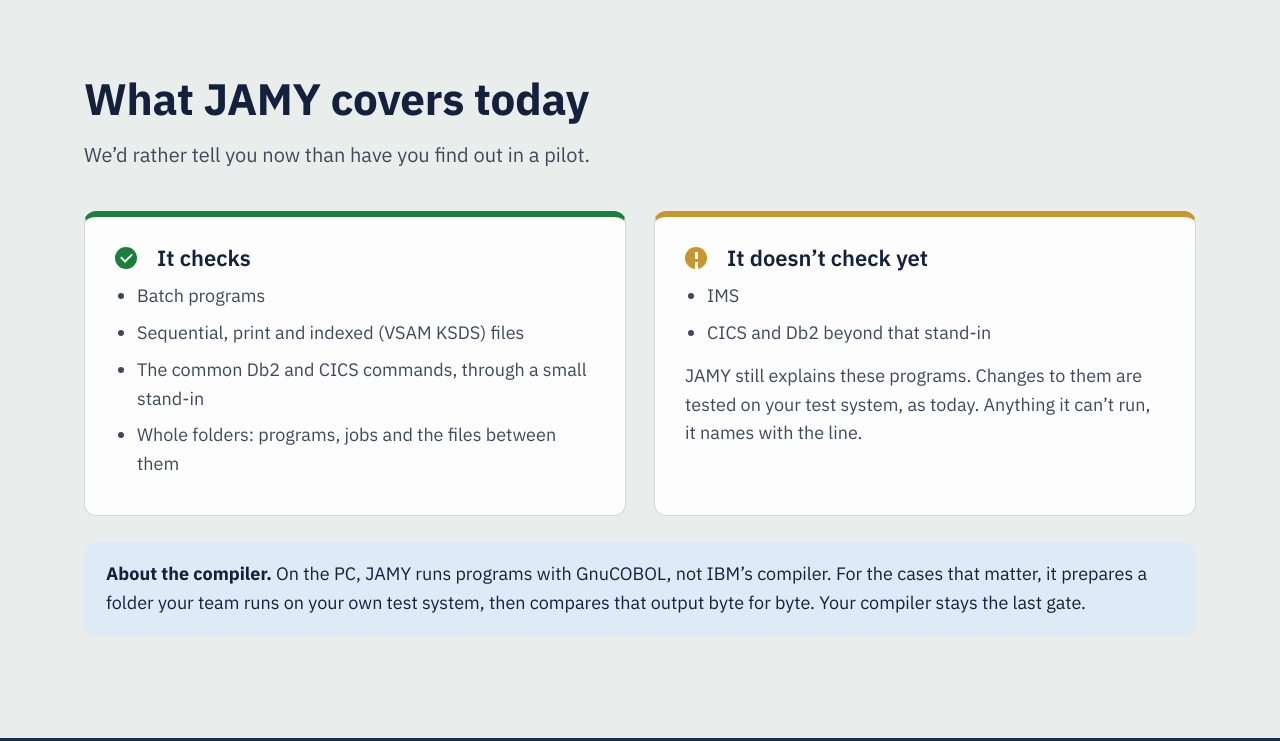
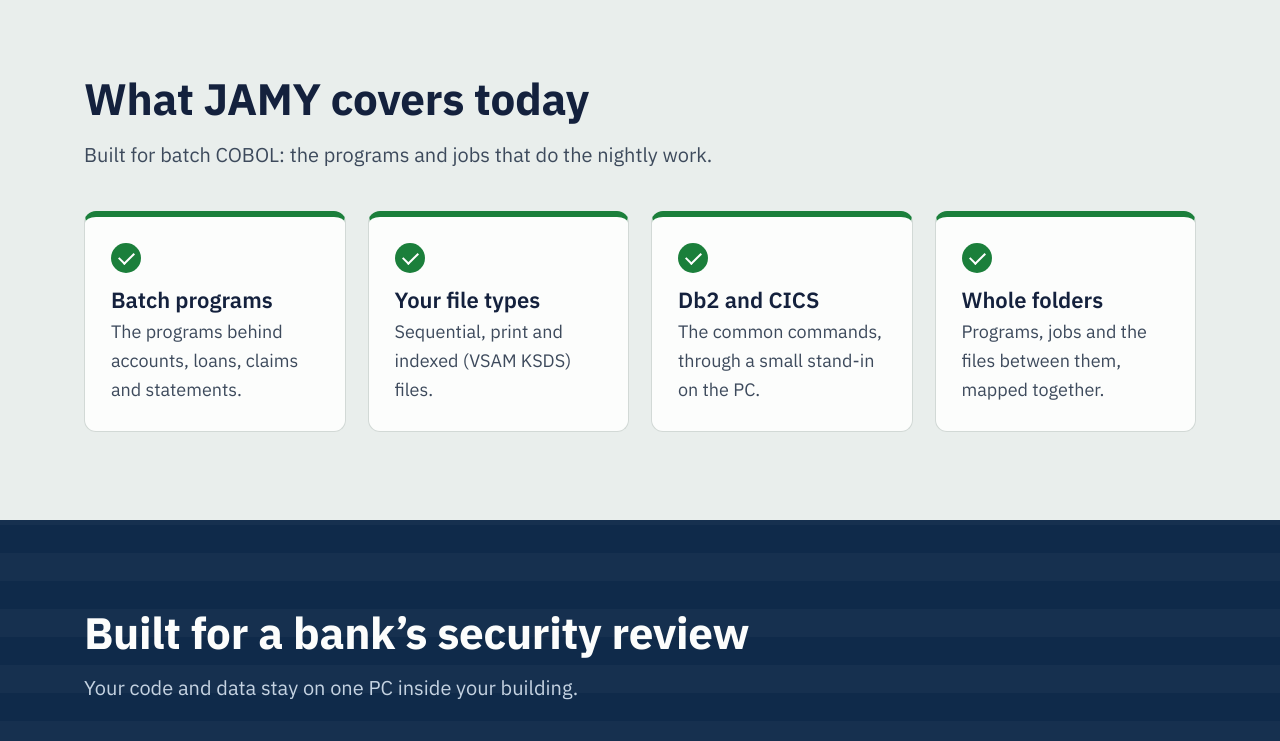
Before and after one commit to ravi12203/usejamy-site, a plain HTML site: page index.html in a window 1280 px wide. Shown: the part 5200-5941 px from the top of the page. Drawn offline with Linux system fonts and the light colour scheme.

Commit message:
Coverage: lead with what it does; limits in Questions

```diff
--- a/index.html
+++ b/index.html
@@ -188,6 +188,11 @@ section.dark .lede { color: var(--mist); }
 .box.n { border-top: 6px solid #C9952E; }
 .aside { margin-top: 26px; background: var(--blue-bg); border-radius: 12px; padding: 18px 22px; color: var(--ink); }
 
+.covers { display: grid; grid-template-columns: repeat(4, 1fr); gap: 22px; }
+.covers .card { background: var(--white); border-radius: 12px; padding: 26px; border: 1px solid var(--line); border-top: 6px solid var(--ok); }
+.covers .yes { margin: 0 0 14px; width: 30px; height: 30px; display: block; }
+.covers .yes::after { left: 8px; top: 9px; width: 13px; height: 7px; }
+.covers p { margin: 0; color: var(--body); }
 /* security */
 .safe { display: grid; grid-template-columns: repeat(3, 1fr); gap: 22px; }
 .safe .card { background: rgba(255, 255, 255, .07); border: 1px solid rgba(197, 211, 226, .28); border-radius: 12px; padding: 24px; }
@@ -254,6 +259,7 @@ footer p { margin: 0; flex-basis: 100%; }
   .band .it:nth-child(2) { border-right: 0; }
   .band .it:nth-child(-n+2) { border-bottom: 1px solid var(--line); }
   .steps, .verdicts, .safe, .who, .start { grid-template-columns: 1fr; }
+  .covers { grid-template-columns: 1fr 1fr; }
   .diagram { display: none; }
   .nav .links { display: none; }
   .nav .btn { margin-left: auto; }
@@ -269,6 +275,7 @@ footer p { margin: 0; flex-basis: 100%; }
 }
 @media (max-width: 560px) {
   .band .in { grid-template-columns: 1fr; }
+  .covers { grid-template-columns: 1fr; }
   .band .it { border-right: 0; border-bottom: 1px solid var(--line); }
   .band .it:last-child { border-bottom: 0; }
   .listing pre { font-size: 12.5px; }
@@ -500,27 +507,13 @@ footer p { margin: 0; flex-basis: 100%; }
 <section class="tint" id="covers">
   <div class="wrap">
     <h2>What JAMY covers today</h2>
-    <p class="lede">We’d rather tell you now than have you find out in a pilot.</p>
-    <div class="cols">
-      <div class="box y">
-        <h3><span class="yes"></span>It checks</h3>
-        <ul>
-          <li>Batch programs</li>
-          <li>Sequential, print and indexed (VSAM KSDS) files</li>
-          <li>The common Db2 and CICS commands, through a small stand-in</li>
-          <li>Whole folders: programs, jobs and the files between them</li>
-        </ul>
-      </div>
-      <div class="box n">
-        <h3><span class="mid"></span>It doesn’t check yet</h3>
-        <ul>
-          <li>IMS</li>
-          <li>CICS and Db2 beyond that stand-in</li>
-        </ul>
-        <p class="more">JAMY still explains these programs. Changes to them are tested on your test system, as today. Anything it can’t run, it names with the line.</p>
-      </div>
+    <p class="lede">Built for batch COBOL: the programs and jobs that do the nightly work.</p>
+    <div class="covers">
+      <div class="card"><span class="yes"></span><h3>Batch programs</h3><p>The programs behind accounts, loans, claims and statements.</p></div>
+      <div class="card"><span class="yes"></span><h3>Your file types</h3><p>Sequential, print and indexed (VSAM KSDS) files.</p></div>
+      <div class="card"><span class="yes"></span><h3>Db2 and CICS</h3><p>The common commands, through a small stand-in on the PC.</p></div>
+      <div class="card"><span class="yes"></span><h3>Whole folders</h3><p>Programs, jobs and the files between them, mapped together.</p></div>
     </div>
-    <p class="aside"><b>About the compiler.</b> On the PC, JAMY runs programs with GnuCOBOL, not IBM’s compiler. For the cases that matter, it prepares a folder your team runs on your own test system, then compares that output byte for byte. Your compiler stays the last gate.</p>
   </div>
 </section>
 
@@ -571,7 +564,8 @@ footer p { margin: 0; flex-basis: 100%; }
       <details><summary>Does our code leave the building?</summary><p>No. JAMY has no network code. It runs on one Windows PC, and nothing is sent anywhere.</p></details>
       <details><summary>Does it use AI?</summary><p>No. JAMY reads the code and runs the programs. The same change gives the same answer every time.</p></details>
       <details><summary>Can it check a change that an AI tool wrote?</summary><p>Yes. JAMY doesn’t care who wrote the change. It runs the old and the new version and shows what came out different.</p></details>
-      <details><summary>Do we need mainframe time to use it?</summary><p>Not for everyday checks. They run on the PC. When you want a mainframe match, JAMY prepares a folder your team runs on your own test system and compares the result.</p></details>
+      <details><summary>Do we need mainframe time to use it?</summary><p>Not for everyday checks. They run on the PC with GnuCOBOL, a free COBOL compiler. When you want a mainframe match, JAMY prepares a folder your team runs on your own test system and compares the result byte for byte. Your own compiler stays the last gate.</p></details>
+      <details><summary>Is there anything JAMY doesn’t check yet?</summary><p>Yes. It doesn’t check IMS, or CICS and Db2 beyond the common commands. JAMY still explains those programs, and it always tells you what it couldn’t check and why.</p></details>
       <details><summary>What if a small supplier like you disappears?</summary><p>Nothing in JAMY depends on us. There’s no server and no licence server, and the evidence packs are plain files that open in any browser.</p></details>
       <details><summary>Does it replace our testing?</summary><p>No. It adds proof to it. Your experts stay in charge: they review evidence instead of reading code line by line.</p></details>
     </div>
```
